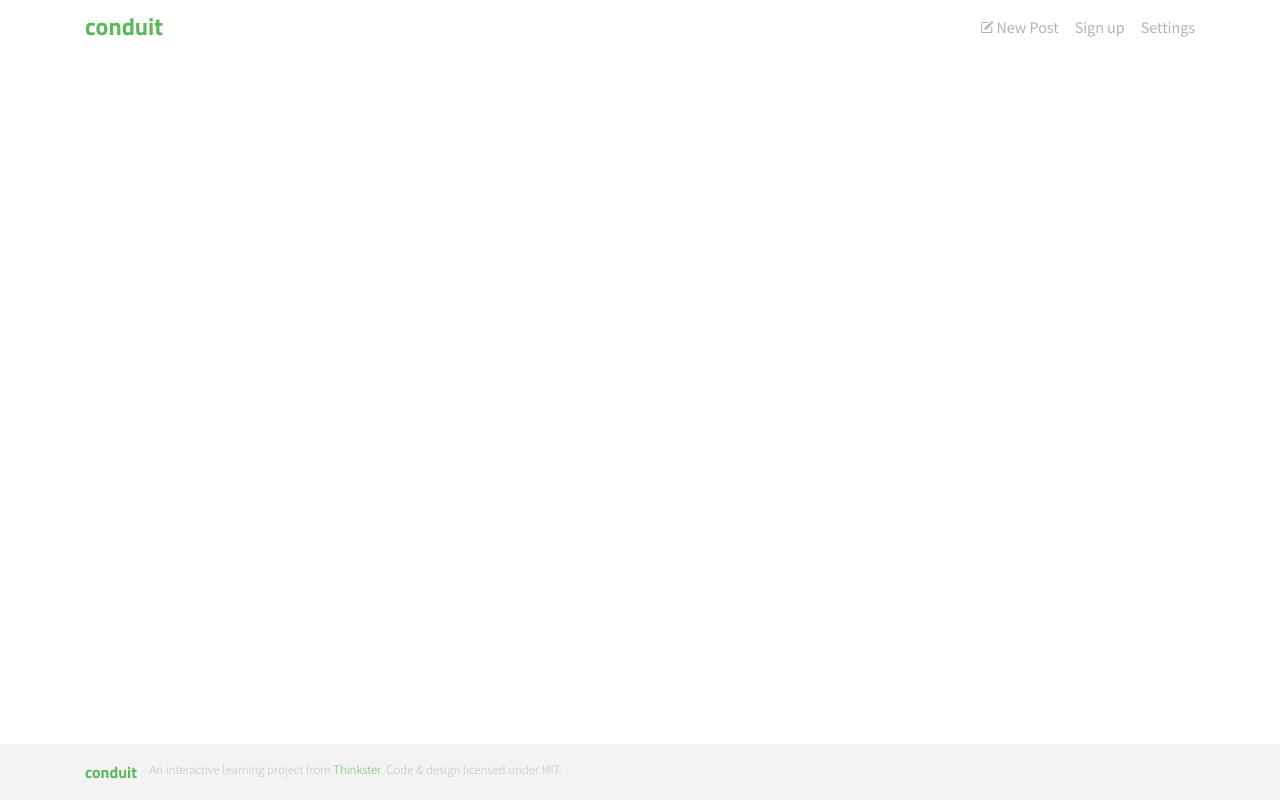
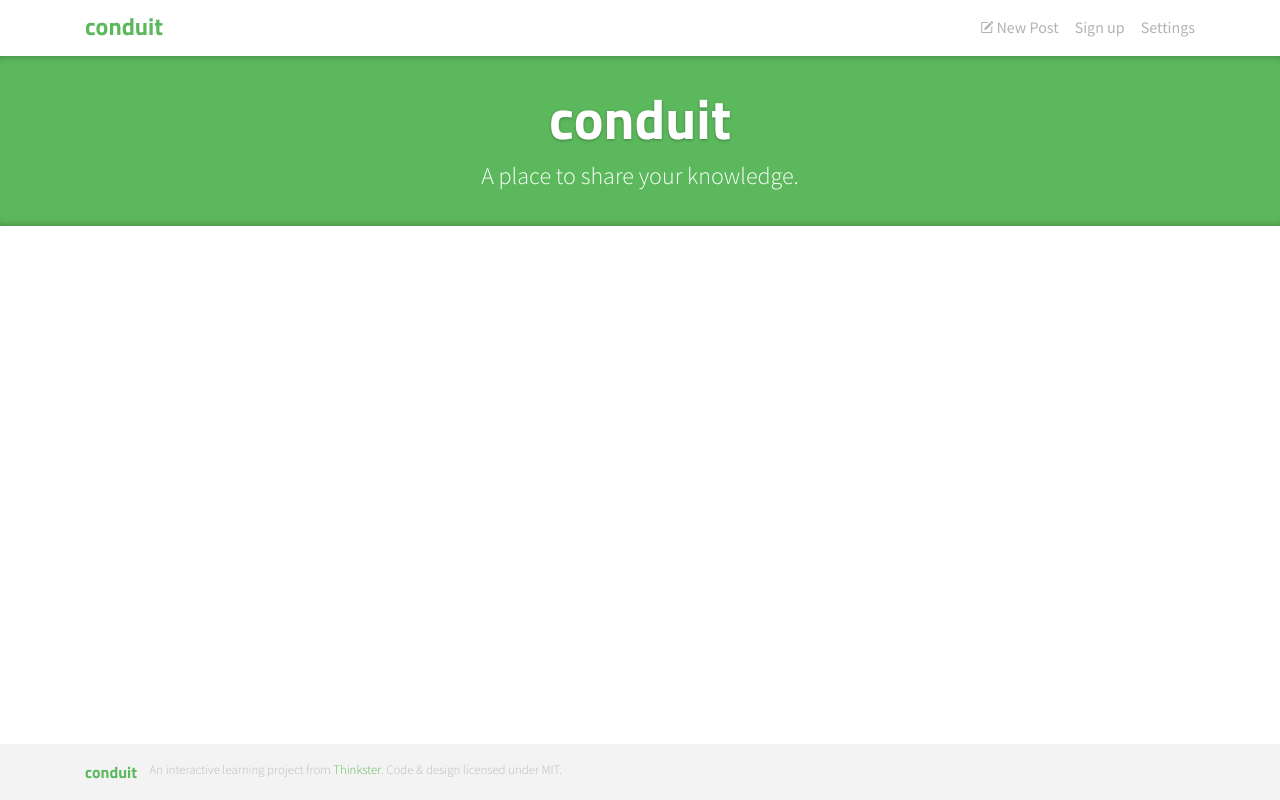
Before and after one commit to heedrox/tdd-course-vue2, a Vue app: page / in a window 1280 px wide. Built offline with nearby package versions, Linux system fonts and the light colour scheme; a web font is replaced by a local one.

Commit message:
add banner

```diff
--- a/src/App.vue
+++ b/src/App.vue
@@ -1,6 +1,10 @@
 <template>
   <div id="app">
     <TopHeader />
+    <div class="home-page">
+      <AppBanner />
+    </div>
+
     <BottomFooter />
   </div>
 </template>
@@ -8,10 +12,12 @@
 <script>
 import TopHeader from './components/TopHeader';
 import BottomFooter from '@/components/BottomFooter';
+import AppBanner from '@/components/AppBanner';
 
 export default {
   name: 'App',
   components: {
+    AppBanner,
     BottomFooter,
     TopHeader
   }
--- /dev/null
+++ b/src/components/AppBanner.vue
@@ -0,0 +1,8 @@
+<template>
+  <div class="banner" data-testid="banner">
+    <div class="container">
+      <h1 class="logo-font">conduit</h1>
+      <p>A place to share your knowledge.</p>
+    </div>
+  </div>
+</template>
```
Also changed, not shown: 1 other file (tests, documents, lock files or other folders).
